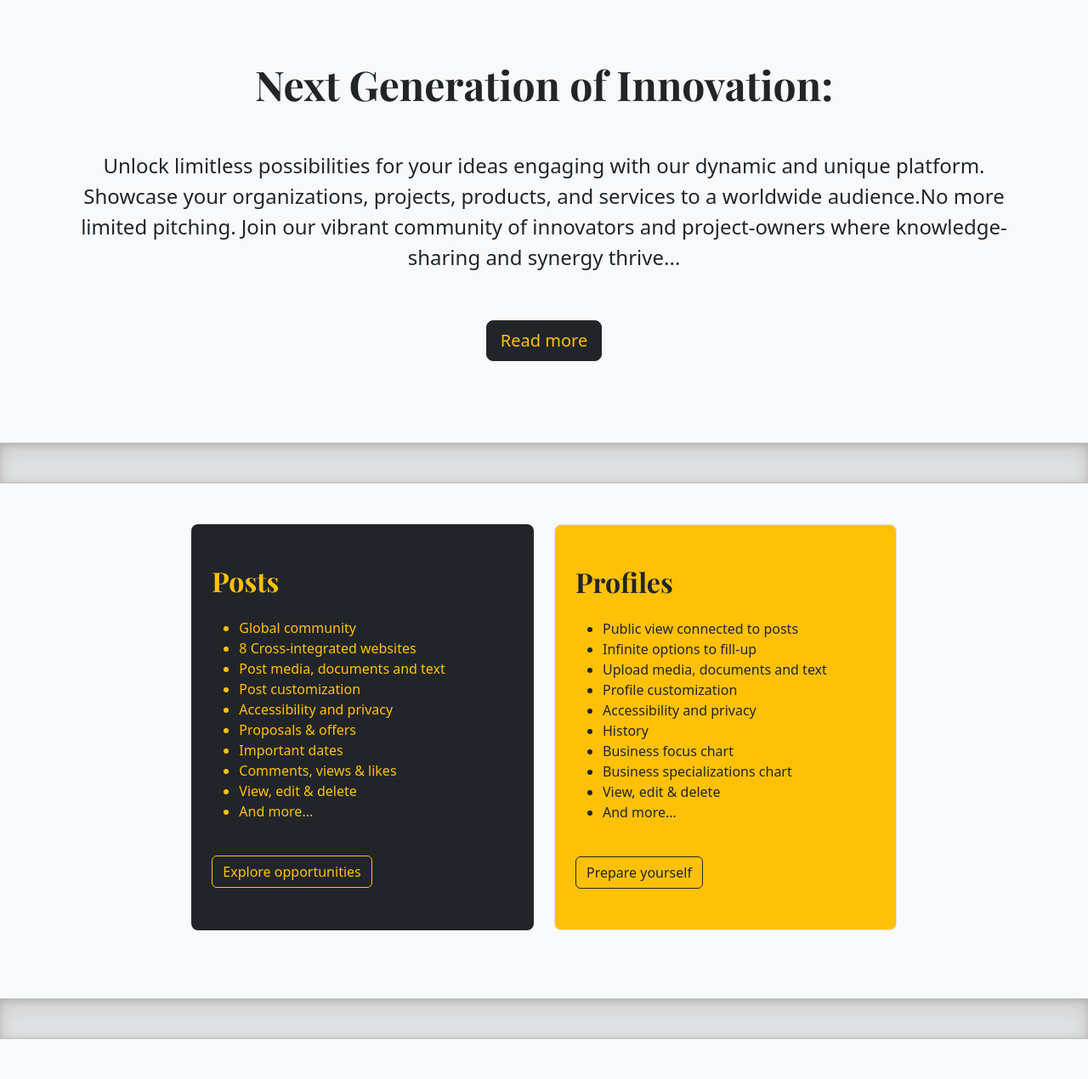
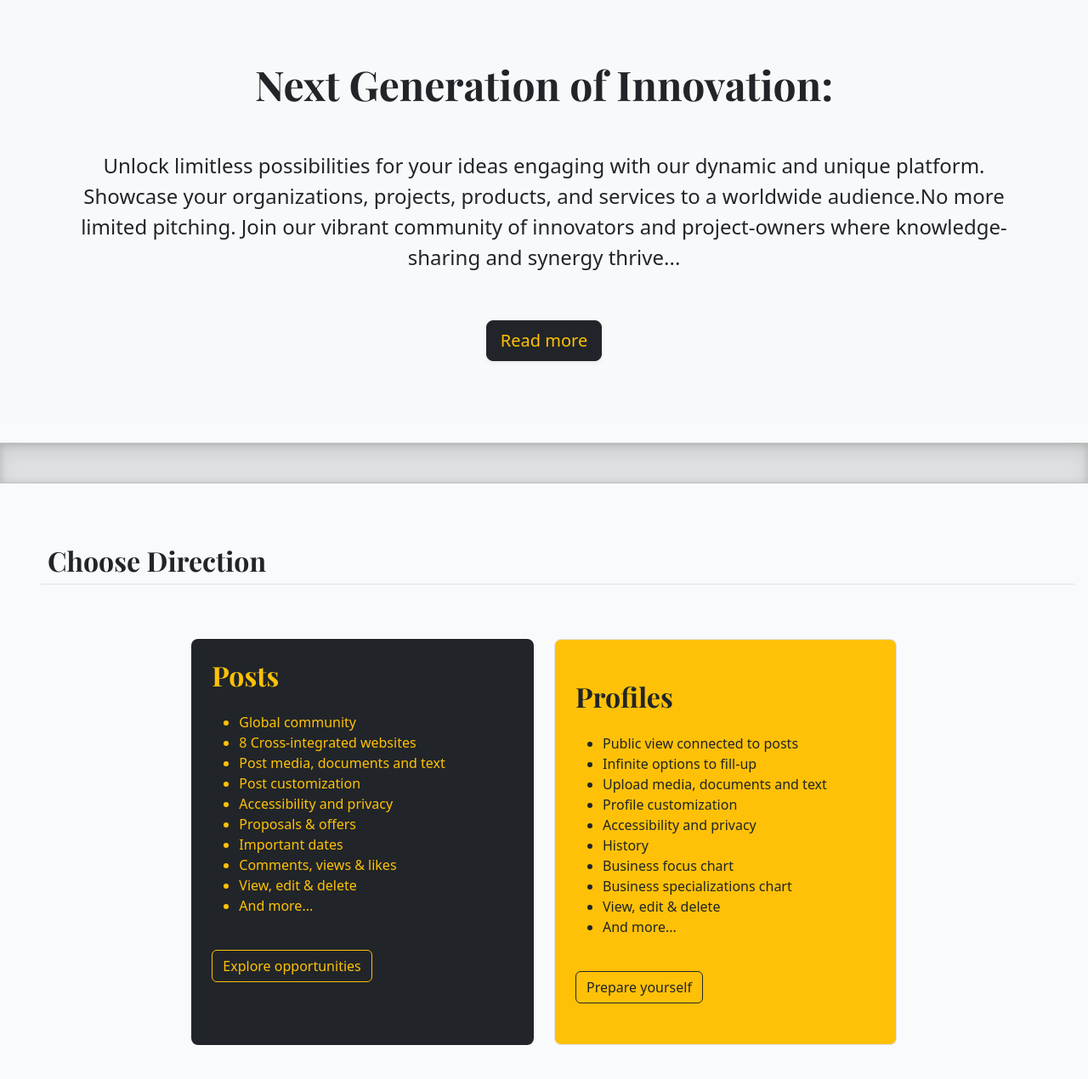
Before and after one commit to bono-94/Full-Stack-Portfolio, a Django app: template templates/index.html in a window 1280 px wide. Shown: the part 868-2138 px from the top of the page at 85% size. Run offline with Django 3.2, Linux system fonts and the light colour scheme; the template is opened without the code that fills it, so the values that code supplies are empty; some libraries are stand-ins or nearby versions.

Commit message:
Add title to index navigational cards to post and profile

```diff
--- a/templates/index.html
+++ b/templates/index.html
@@ -27,16 +27,17 @@
           Unlock limitless possibilities for your ideas engaging with our dynamic and unique platform. Showcase your organizations, projects, products, and services to a worldwide audience.No more limited pitching. Join our vibrant community of innovators and project-owners where knowledge-sharing and synergy thrive...
       </p>
       <a class="nav-link text-sm-center" aria-current="page" href="{% url 'about' %}">
-        <button class="btn btn-dark text-warning mt-4 btn-lg mt-4 mt-sm-2" type="button">Read more</button>
+        <button class="btn btn-dark text-warning mt-4 btn-lg mt-4 mt-sm-2 shadow-sm" type="button">Read more</button>
       </a>
     </div>
   </div>
   <div class="page-divider-sm d-sm-none mt-1"></div>
   <div class="page-divider d-none d-sm-block mt-1 mb-0 mt-4"></div>
+  <h2 class="pb-2 pt-4 mt-5 ms-md-5 m-3 ps-md-2 border-bottom text-center text-md-start">Choose Direction</h2>
   <div class="row d-md-flex mx-auto mb-2 pt-5 mb-sm-5 pb-sm-2">
     <div class="col-md-5 col-lg-4 offset-md-1 offset-lg-2 mb-4">
       <div class="h-100 text-warning bg-dark rounded-3">
-        <h2 class="mb-4 pt-5 ps-4">Posts</h2>
+        <h2 class="mb-4 pt-4 ps-4">Posts</h2>
         <p>
           <ul class="ps-5 ms-2">
             <li>Global community</li>
```
